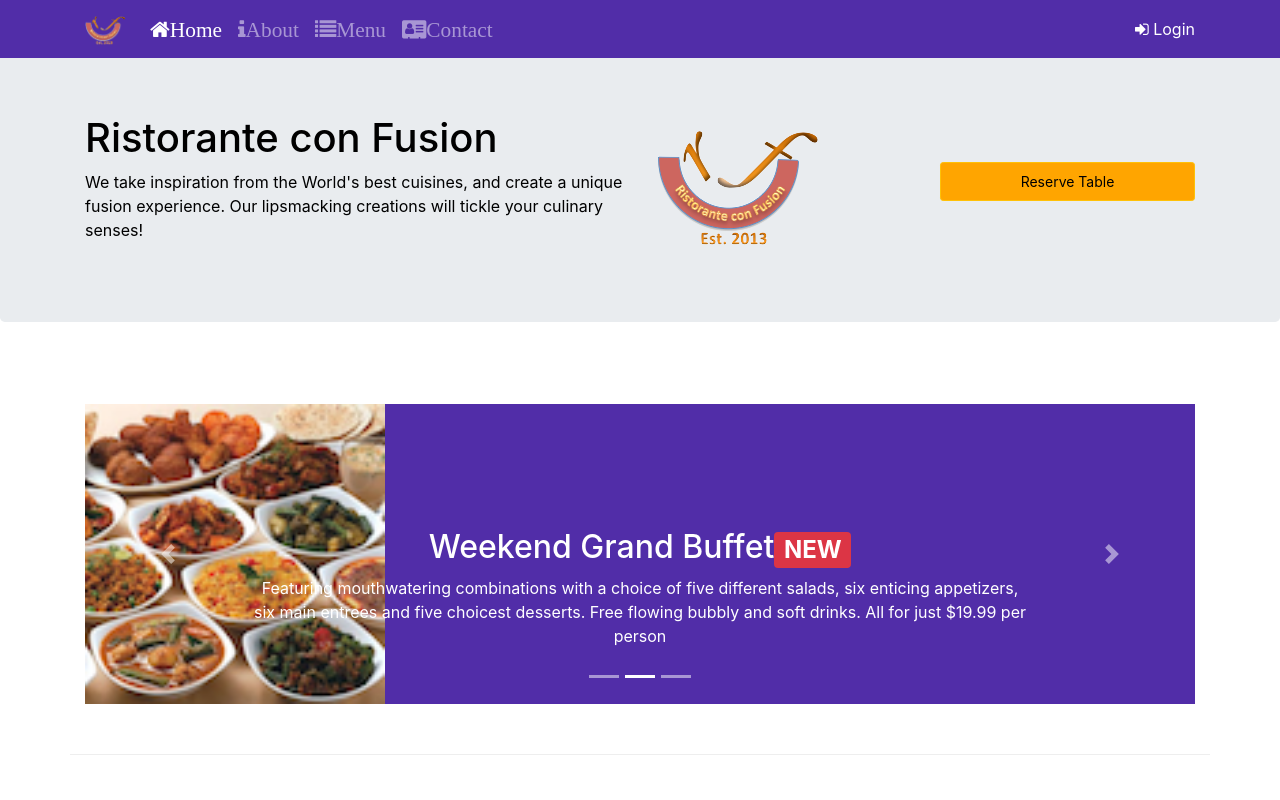
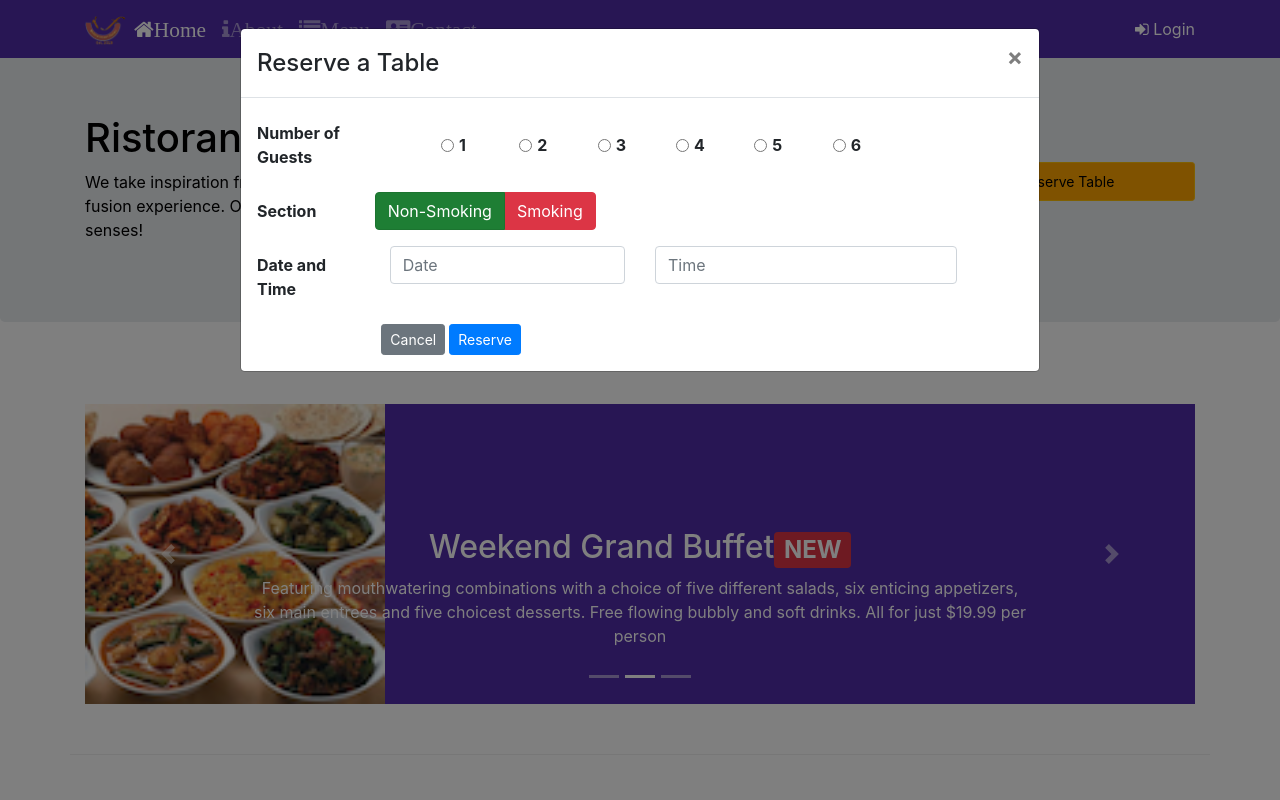
Before and after one commit to piyushigoyal/conFusion, a website: page index.html in a window 1280 px wide. Both pictures are taken after a click on the button "Reserve Table". Shown: the top 800 px of the page. Drawn offline with nearby package versions, Linux system fonts and the light colour scheme.

Commit message:
Assignment 3

```diff
--- a/css/styles.css
+++ b/css/styles.css
@@ -58,3 +58,9 @@ body{
     left: 0;
     min-height: 300px;
 }
+#edit1{
+    background:green;
+}
+#edit2{
+    background:red;
+}
--- a/index.html
+++ b/index.html
@@ -21,7 +21,7 @@
             <button class="navbar-toggler" type="button" data-toggle="collapse" data-target="#Navbar">
                 <span class="navbar-toggler-icon"></span>
             </button>
-            <a class="navbar-brand" mr-auto" href="#"><img src="img/logo.png" height="30" width="41"></a>
+            <a class="navbar-brand mr-auto" href="#"><img src="img/logo.png" height="30" width="41"></a>
             <div class="collapse navbar-collapse" id="Navbar">
                 <ul class="navbar-nav mr-auto">
                     <li class="nav-item active"><a class="nav-link" href="#"><span class="fa fa-home fa-lg">Home</a></li>
@@ -76,21 +76,7 @@
             </div>
         </div>
     </div>
-    <header class="jumbotron">
-        <div class="container">
-            <div class="row row-header">
-                <div class="col-12 col-sm-6">
-                    <h1>Ristorante con Fusion</h1>
-                    <p>We take inspiration from the World's best cuisines, and create a unique fusion experience. Our lipsmacking creations will tickle your culinary senses!</p>
-                </div>
-                <div class="col-12 col-sm-3 align-self-center">
-                    <img src="img/logo.png" class="img-fluid">
-                </div>
-                <div class="col-12 col-sm-3"><br>
-                    <br><a role="button" class="btn btn-warning nav-link btn-sm btn-block" data-toggle="modal" data-target="reserveModal" id="btn-pi">Reserve Table</a>
-                </div>
-            </div>
-            <div class="modal fade" id="reserveModal" role="dialog">
+    <div class="modal fade" id="reserveModal" role="dialog">
                 <div class="modal-dialog modal-lg" role="content">
                     <!--Modal Content-->
                     <div class="modal-content">
@@ -138,6 +124,19 @@
                                 </div>
 
                                 <div class="form-group row">
+                                    <label for="amb" class="col-form-label col-md-2 col-12"><strong>Section</strong></label>
+                                    <div class="btn-group btn-group-toggle" data-toggle="buttons">
+                                          <label class="btn active btn-success">
+                                            <input type="radio" name="options" id="notsm" autocomplete="off" checked> Non-Smoking
+                                          </label>
+                                          <label class="btn btn-danger">
+                                            <input type="radio" name="options" id="yessm" autocomplete="off"> Smoking
+                                          </label>
+                                      </div>
+                                  </div>
+
+
+                                <div class="form-group row">
                                     <label class="col-12 col-md-2 col-form-label" for="datetime"><strong>Date and Time</strong></label>
                                     <div class="col-12 col-md-4">
                                         <input type="timing" name="date" id="date" class="form-control" placeholder="Date">
@@ -149,12 +148,26 @@
                                 </div>
 
                                 <div class="form-row">
-                                    <button type="button" class="btn btn-secondary btn-sm ml-auto" data-dismiss="modal">Cancel</button>
+                                    <button type="button" class="offset-2 btn btn-secondary btn-sm" data-dismiss="modal">Cancel</button>
                                     <button type="submit" class="btn btn-primary btn-sm ml-1">Reserve</button>
                                 </div>
                             </form>
                         </div>
                     </div>
+                </div>
+    </div>
+    <header class="jumbotron">
+        <div class="container">
+            <div class="row row-header">
+                <div class="col-12 col-sm-6">
+                    <h1>Ristorante con Fusion</h1>
+                    <p>We take inspiration from the World's best cuisines, and create a unique fusion experience. Our lipsmacking creations will tickle your culinary senses!</p>
+                </div>
+                <div class="col-12 col-sm-3 align-self-center">
+                    <img src="img/logo.png" class="img-fluid">
+                </div>
+                <div class="col-12 col-sm-3"><br>
+                    <br><a role="button" class="btn btn-warning nav-link btn-sm btn-block" data-toggle="modal" data-target="#reserveModal" id="btn-pi">Reserve Table</a>
                 </div>
             </div>
         </div>
@@ -322,11 +335,7 @@
     <script src="node_modules/jquery/dist/jquery.slim.min.js"></script>
     <script src="node_modules/popper.js/dist/umd/popper.min.js"></script>
     <script src="node_modules/bootstrap/dist/js/bootstrap.min.js"></script>
-    <script>
-        $(document).ready(function(){
-            $('[data-toggle="tooltip"]').tooltip();
-        })
-    </script>
+
 
 </body>
 
```
